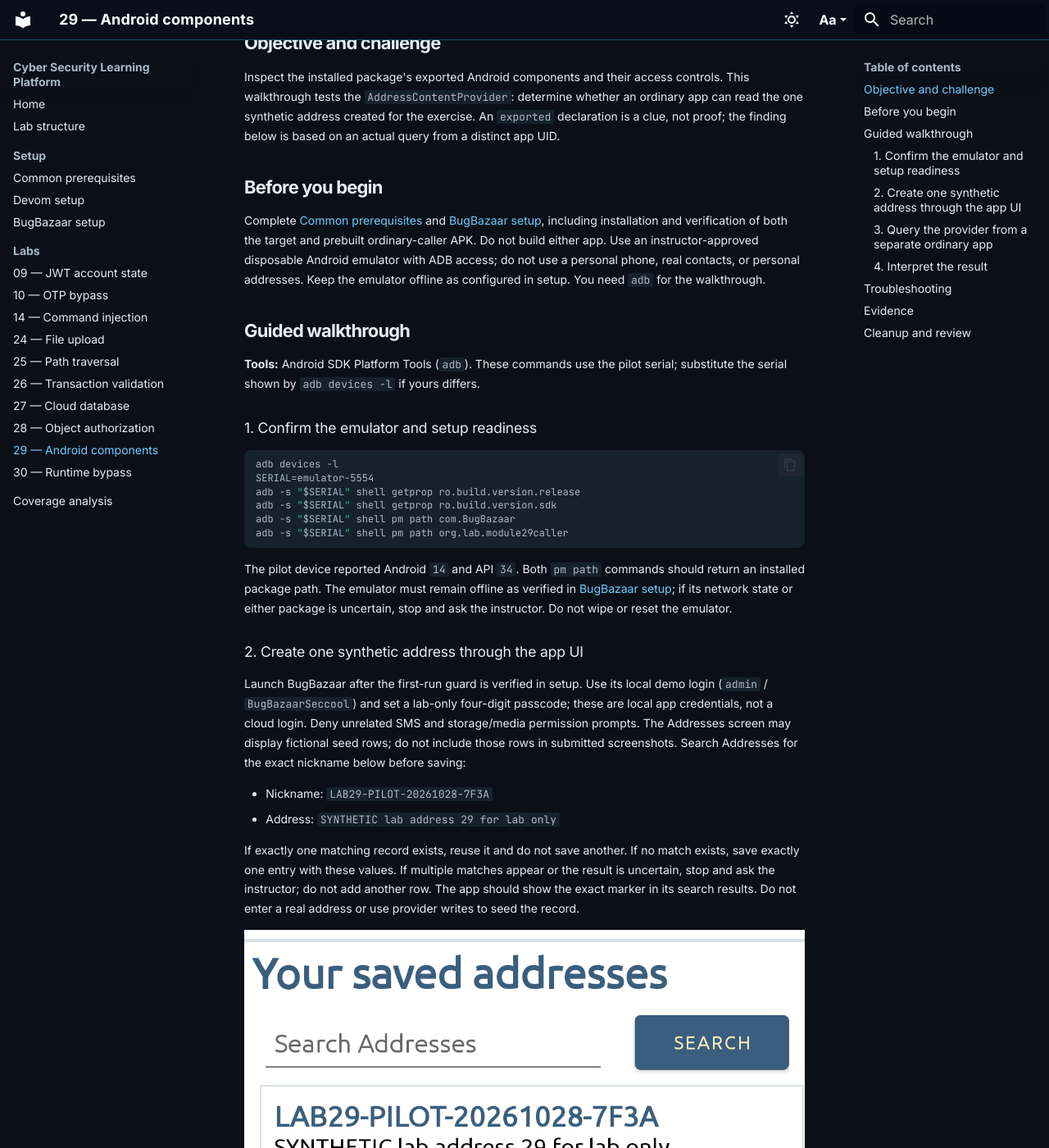
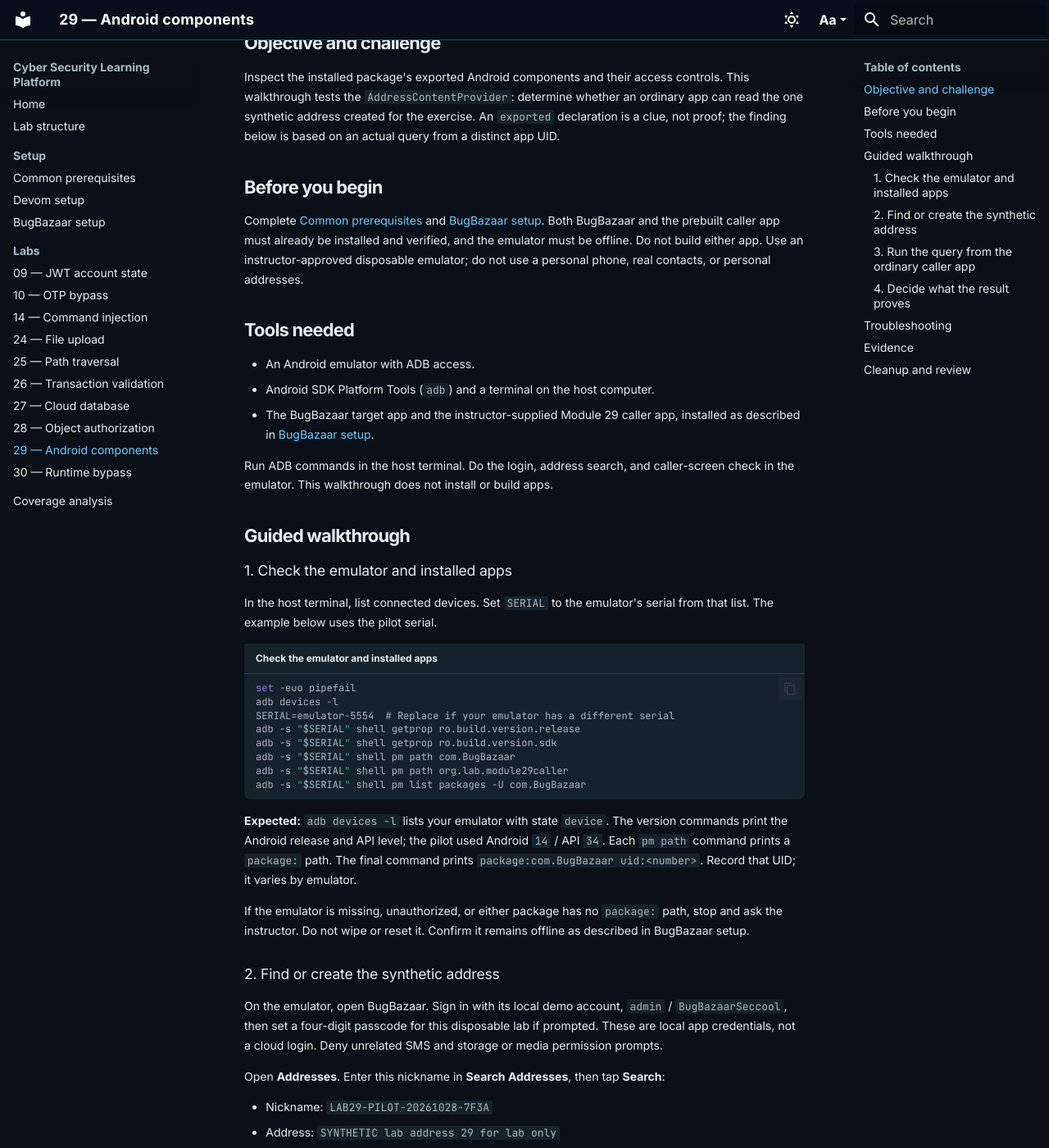
Before and after one commit to azharfatrr/Cyber-Security-Learning-Platform, an MkDocs documentation site: the page built from docs/29-components.md, in a window 1280 px wide and 1400 px high, scrolled down 252 px. Shown: the whole window at 82% size. Built offline with MkDocs 1.6.1 and Material for MkDocs 9.7.7, drawn with Linux system fonts in a browser that asks for light colours; some of the changed text lies outside the part shown.

Commit message:
Clarify Module 29 walkthrough

````diff
--- a/docs/29-components.md
+++ b/docs/29-components.md
@@ -8,47 +8,64 @@
 
 ## Before you begin
 
-Complete [Common prerequisites](00-common-setup.md) and [BugBazaar setup](02-bugbazaar-setup.md), including installation and verification of both the target and prebuilt ordinary-caller APK. Do not build either app. Use an instructor-approved disposable Android emulator with ADB access; do not use a personal phone, real contacts, or personal addresses. Keep the emulator offline as configured in setup. You need `adb` for the walkthrough.
+Complete [Common prerequisites](00-common-setup.md) and [BugBazaar setup](02-bugbazaar-setup.md). Both BugBazaar and the prebuilt caller app must already be installed and verified, and the emulator must be offline. Do not build either app. Use an instructor-approved disposable emulator; do not use a personal phone, real contacts, or personal addresses.
+
+## Tools needed
+
+- An Android emulator with ADB access.
+- Android SDK Platform Tools (`adb`) and a terminal on the host computer.
+- The BugBazaar target app and the instructor-supplied Module 29 caller app, installed as described in [BugBazaar setup](02-bugbazaar-setup.md).
+
+Run ADB commands in the host terminal. Do the login, address search, and caller-screen check in the emulator. This walkthrough does not install or build apps.
 
 ## Guided walkthrough
 
-**Tools:** Android SDK Platform Tools (`adb`). These commands use the pilot serial; substitute the serial shown by `adb devices -l` if yours differs.
+### 1. Check the emulator and installed apps
 
-### 1. Confirm the emulator and setup readiness
+In the host terminal, list connected devices. Set `SERIAL` to the emulator's serial from that list. The example below uses the pilot serial.
 
-```bash
+```bash title="Check the emulator and installed apps"
+set -euo pipefail
 adb devices -l
-SERIAL=emulator-5554
+SERIAL=emulator-5554  # Replace if your emulator has a different serial
 adb -s "$SERIAL" shell getprop ro.build.version.release
 adb -s "$SERIAL" shell getprop ro.build.version.sdk
 adb -s "$SERIAL" shell pm path com.BugBazaar
 adb -s "$SERIAL" shell pm path org.lab.module29caller
+adb -s "$SERIAL" shell pm list packages -U com.BugBazaar
 ```
 
-The pilot device reported Android `14` and API `34`. Both `pm path` commands should return an installed package path. The emulator must remain offline as verified in [BugBazaar setup](02-bugbazaar-setup.md); if its network state or either package is uncertain, stop and ask the instructor. Do not wipe or reset the emulator.
+**Expected:** `adb devices -l` lists your emulator with state `device`. The version commands print the Android release and API level; the pilot used Android `14` / API `34`. Each `pm path` command prints a `package:` path. The final command prints `package:com.BugBazaar uid:<number>`. Record that UID; it varies by emulator.
 
-### 2. Create one synthetic address through the app UI
+If the emulator is missing, unauthorized, or either package has no `package:` path, stop and ask the instructor. Do not wipe or reset it. Confirm it remains offline as described in BugBazaar setup.
 
-Launch BugBazaar after the first-run guard is verified in setup. Use its local demo login (`admin` / `BugBazaarSeccool`) and set a lab-only four-digit passcode; these are local app credentials, not a cloud login. Deny unrelated SMS and storage/media permission prompts. The Addresses screen may display fictional seed rows; do not include those rows in submitted screenshots. Search Addresses for the exact nickname below before saving:
+### 2. Find or create the synthetic address
+
+On the emulator, open BugBazaar. Sign in with its local demo account, `admin` / `BugBazaarSeccool`, then set a four-digit passcode for this disposable lab if prompted. These are local app credentials, not a cloud login. Deny unrelated SMS and storage or media permission prompts.
+
+Open **Addresses**. Enter this nickname in **Search Addresses**, then tap **Search**:
 
 - Nickname: `LAB29-PILOT-20261028-7F3A`
 - Address: `SYNTHETIC lab address 29 for lab only`
 
-If exactly one matching record exists, reuse it and do not save another. If no match exists, save exactly one entry with these values. If multiple matches appear or the result is uncertain, stop and ask the instructor; do not add another row. The app should show the exact marker in its search results. Do not enter a real address or use provider writes to seed the record.
+If one matching record appears, leave it as is and continue. If none appears, tap BugBazaar's add-address control and save one record with the exact nickname and address above. Search again after saving. Stop and ask the instructor if more than one match appears or if you cannot confirm the saved values. Do not add another copy or use provider writes to create the record. The address list may contain fictional seed records; do not include them in screenshots.
+
+!!! success "Expected"
+    The Addresses screen shows exactly one card with nickname `LAB29-PILOT-20261028-7F3A` and address `SYNTHETIC lab address 29 for lab only`.
 
 ![BugBazaar's address screen showing the uniquely marked synthetic lab record.](images/lab-29/bugbazaar-synthetic-address.png)
 
-### 3. Query the provider from a separate ordinary app
+### 3. Run the query from the ordinary caller app
 
-The prebuilt caller was installed and verified in [BugBazaar setup](02-bugbazaar-setup.md). Launch its fixed read-only query only after the synthetic marker exists:
+Return to the host terminal. This command opens **Module 29 Provider Caller** on the emulator. The caller runs its fixed, read-only query as soon as it opens; you do not need to type anything into the app.
 
-```bash
+```bash title="Open the Module 29 caller"
 adb -s "$SERIAL" shell am start -n org.lab.module29caller/.MainActivity
 ```
 
-The helper has no declared permissions, uses a separate package/UID, accepts no arbitrary URI or input, and filters only the exact synthetic nickname. On Android 11 and later, its manifest must declare visibility of the provider authority with `<queries><provider android:authorities="com.bugbazaar.provider.addresses"/></queries>`; this is package visibility, not a permission grant. Do not substitute `adb shell content query` as proof of ordinary-app access.
+Look at the caller app screen. It displays the caller's package and UID, the provider URI, the operation, the fixed nickname filter, and the query result. The supplied caller has no permissions, accepts no URI or filter input, and queries only the synthetic nickname. Its Android 11+ `<queries>` entry makes the provider discoverable to the caller; it does not grant read access. Do not use `adb shell content query` instead; a query from the ADB shell does not prove that an ordinary app can read the provider.
 
-The pilot observed target UID `10197` and caller `org.lab.module29caller` UID `10198` on this emulator. UIDs vary by device. The caller queried `content://com.bugbazaar.provider.addresses/addresses` using a read-only `nickname = ?` selection and received:
+The screen should show the following. The caller UID shown on your emulator will differ from the pilot's `10198`.
 
 ```text
 Caller package: org.lab.module29caller
@@ -62,11 +79,16 @@
 SYNTHETIC lab address 29 for lab only
 ```
 
+!!! success "Expected"
+    The caller screen shows package `org.lab.module29caller`, a caller UID different from BugBazaar's `uid` from Step 1, URI `content://com.bugbazaar.provider.addresses/addresses`, and exactly the one synthetic record. If the screen says `No matching row returned` or `Query failed`, stop and use Troubleshooting. Do not broaden the query.
+
 ![Ordinary caller app displaying its UID, the provider URI, and the returned synthetic row.](images/lab-29/ordinary-app-provider-result.png)
 
-### 4. Interpret the result
+### 4. Decide what the result proves
 
-The installed manifest declares this provider exported and does not declare a provider read permission. The distinct ordinary app UID returned the exact synthetic row, so cross-app read access is demonstrated for that record. The ordinary-app query was restricted to that marker; BugBazaar's UI can display other fictional seed rows, which are outside this query and must be excluded from submitted screenshots. Do not claim that real data was accessed or that every record is exposed based only on this run.
+Compare the two identities: Step 1 printed BugBazaar's UID, and the caller screen printed the caller's package and UID. The UIDs must differ for this to show access from a separate app. In the pilot, BugBazaar's UID was `10197` and the caller's was `10198`; your numbers will vary.
+
+The pinned release's manifest declares the provider exported and does not declare a read permission. When the separate caller returns the exact marker, the result demonstrates that an ordinary app could read this one synthetic record. It does not show access to other rows, real addresses, or every component in BugBazaar. Keep the query limited to the marker.
 
 ## Troubleshooting
 
````
